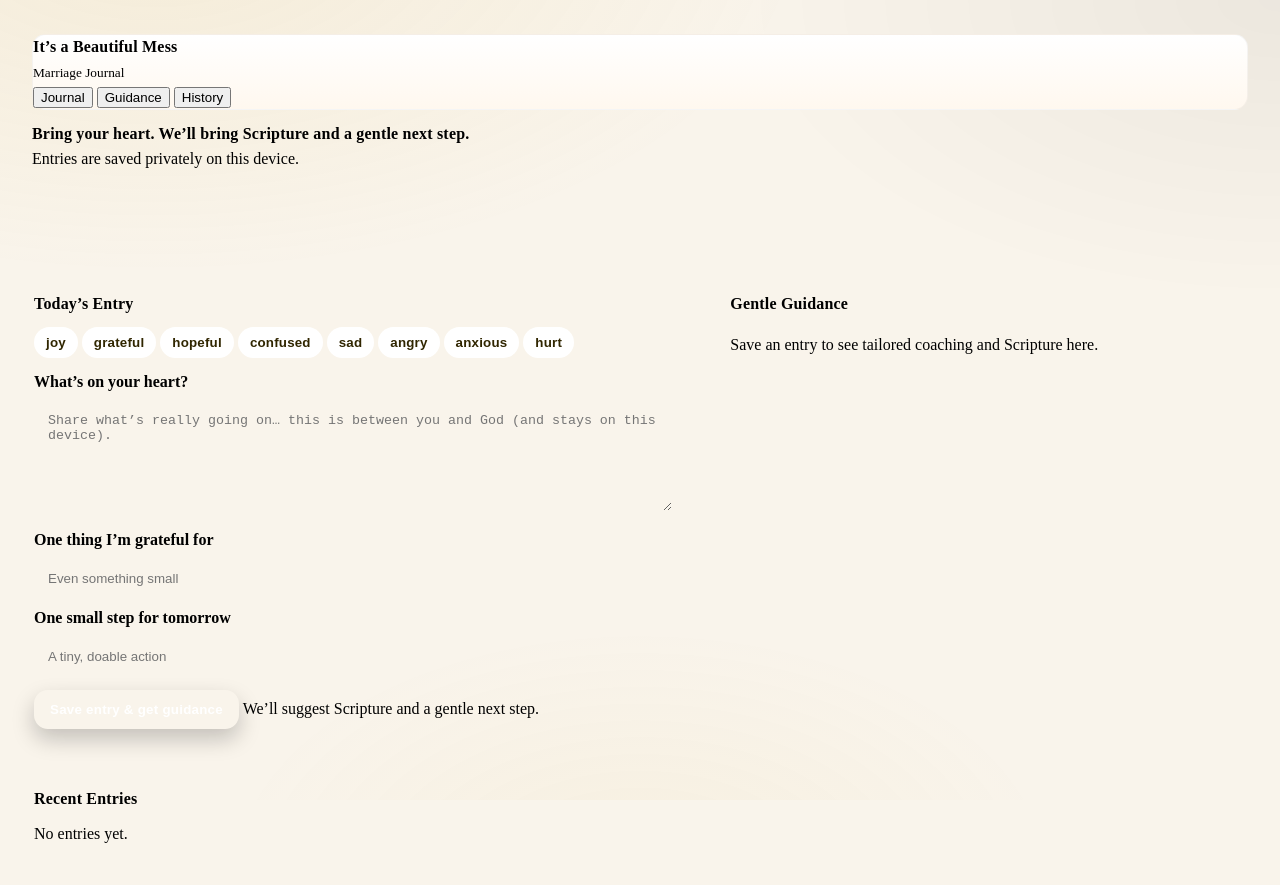
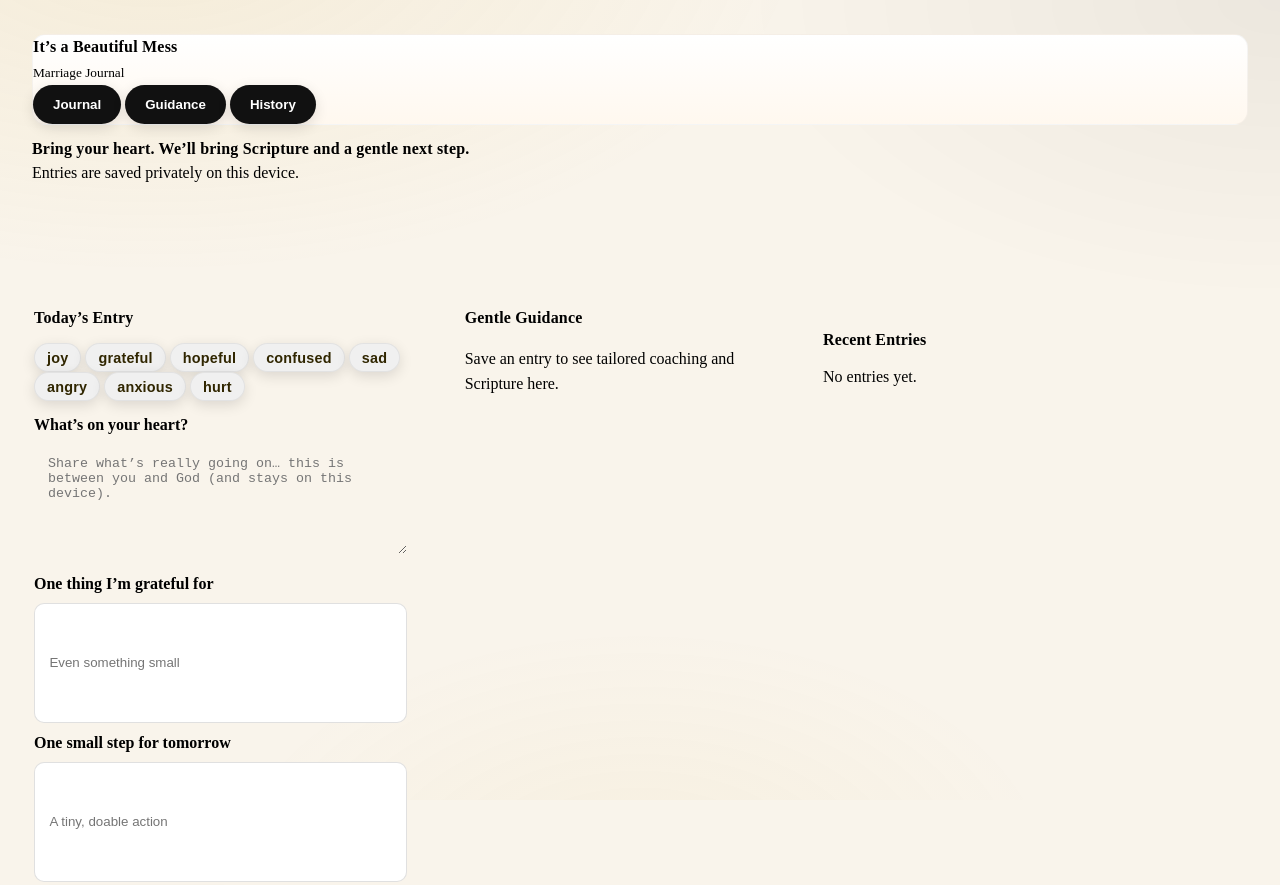
Before and after one commit to keyonat/marriage-journal, a plain HTML site: page index.html in a window 1280 px wide. Shown: the top 885 px of the page. Drawn offline with Linux system fonts and the light colour scheme.

Commit message:
Update style.css

```diff
--- a/style.css
+++ b/style.css
@@ -201,3 +201,78 @@ a:focus-visible, button:focus-visible, .chip:focus-visible, input:focus-visible,
   .section{ box-shadow:none; border-color:#ddd }
   #toast{ display:none !important }
 }
+/* === STEP 1: layout + card structure (safe, no brand colors) === */
+:root{
+  --card-bg: rgba(255,255,255,0.92);
+  --card-radius: 16px;
+  --card-shadow: 0 6px 24px rgba(0,0,0,.06);
+  --gap: 24px;
+}
+
+/* main layout: two columns on desktop, single on mobile */
+main, .content, .page {
+  /* whichever wrapper you have—this is broad on purpose */
+  max-width: 1100px;
+  margin: 0 auto;
+  padding: 24px;
+  display: grid;
+  grid-template-columns: 1fr;
+  gap: var(--gap);
+}
+@media (min-width: 900px){
+  main, .content, .page {
+    grid-template-columns: 2fr 1.2fr; /* left: journal, right: guidance */
+    align-items: start;
+  }
+}
+
+/* turn common sections into soft cards (no color changes yet) */
+section, article, aside, .panel, .card, .box {
+  background: var(--card-bg);
+  border-radius: var(--card-radius);
+  box-shadow: var(--card-shadow);
+  padding: 20px 22px;
+}
+
+/* make headings breathe a little */
+h2, h3 { margin: 0 0 12px 0; }
+
+/* buttons: ensure visible against any background */
+button, .btn, [type="submit"] {
+  background: #111;             /* visible, neutral */
+  color: #fff;
+  border: 0;
+  border-radius: 999px;
+  padding: .75rem 1.25rem;
+  font-weight: 600;
+  cursor: pointer;
+  display: inline-flex;
+  align-items: center;
+  gap: .5rem;
+  box-shadow: 0 4px 14px rgba(0,0,0,.12);
+}
+button:hover, .btn:hover { filter: brightness(1.05); }
+
+/* chip-like pills (for your mood choices) */
+.chips, .moods { display: flex; flex-wrap: wrap; gap: 10px; }
+.chip, .pill {
+  background: #f0f0f0;
+  border-radius: 999px;
+  padding: .35rem .75rem;
+  font-size: .9rem;
+  border: 1px solid rgba(0,0,0,.06);
+}
+
+/* textareas look tidy inside cards */
+textarea, input[type="text"] {
+  width: 100%;
+  box-sizing: border-box;
+  border-radius: 10px;
+  border: 1px solid rgba(0,0,0,.12);
+  padding: .75rem .9rem;
+  background: #fff;
+  min-height: 120px;
+}
+
+/* lists in guidance / history */
+ul { margin: .25rem 0 0 1.1rem; }
```
